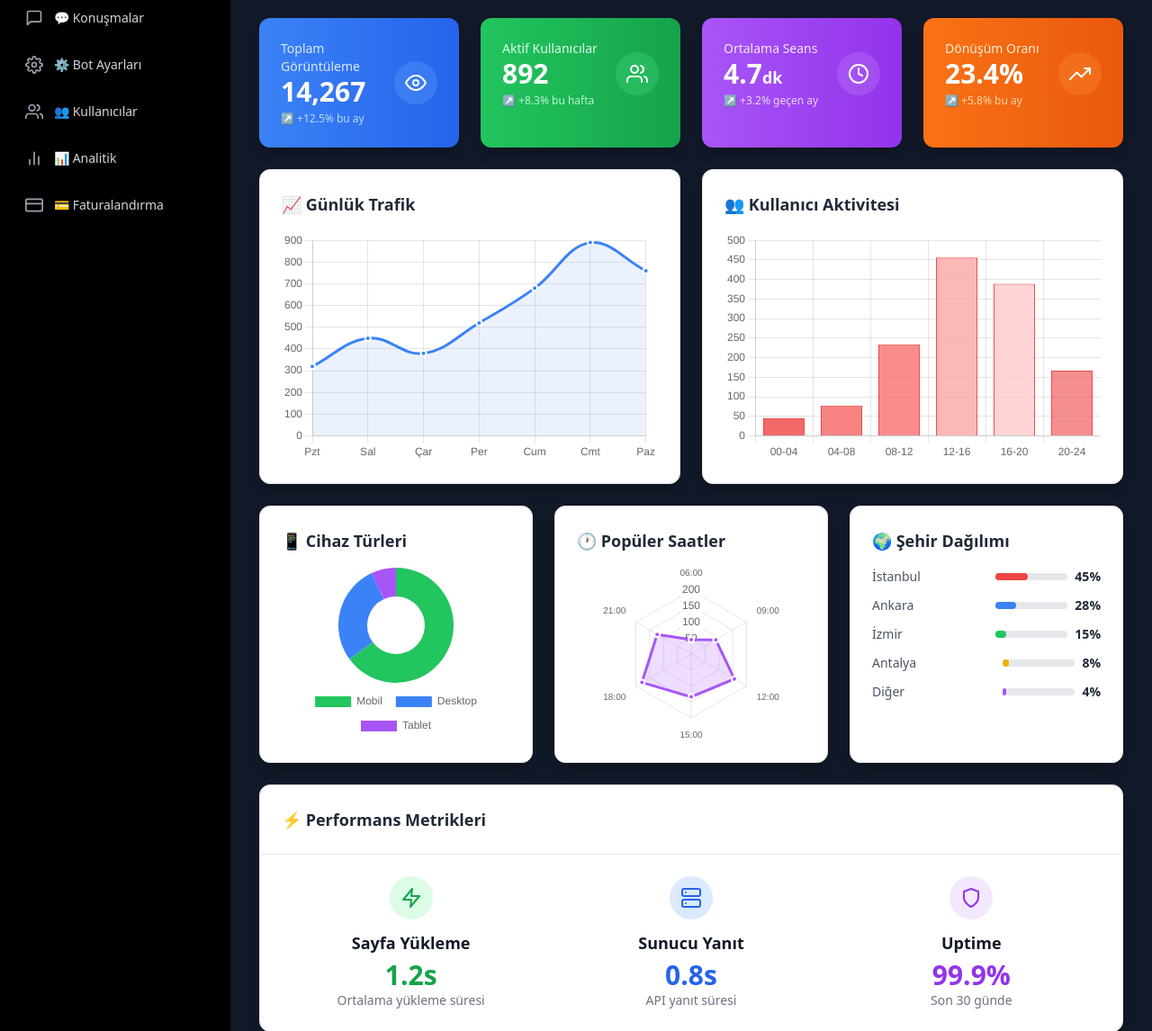
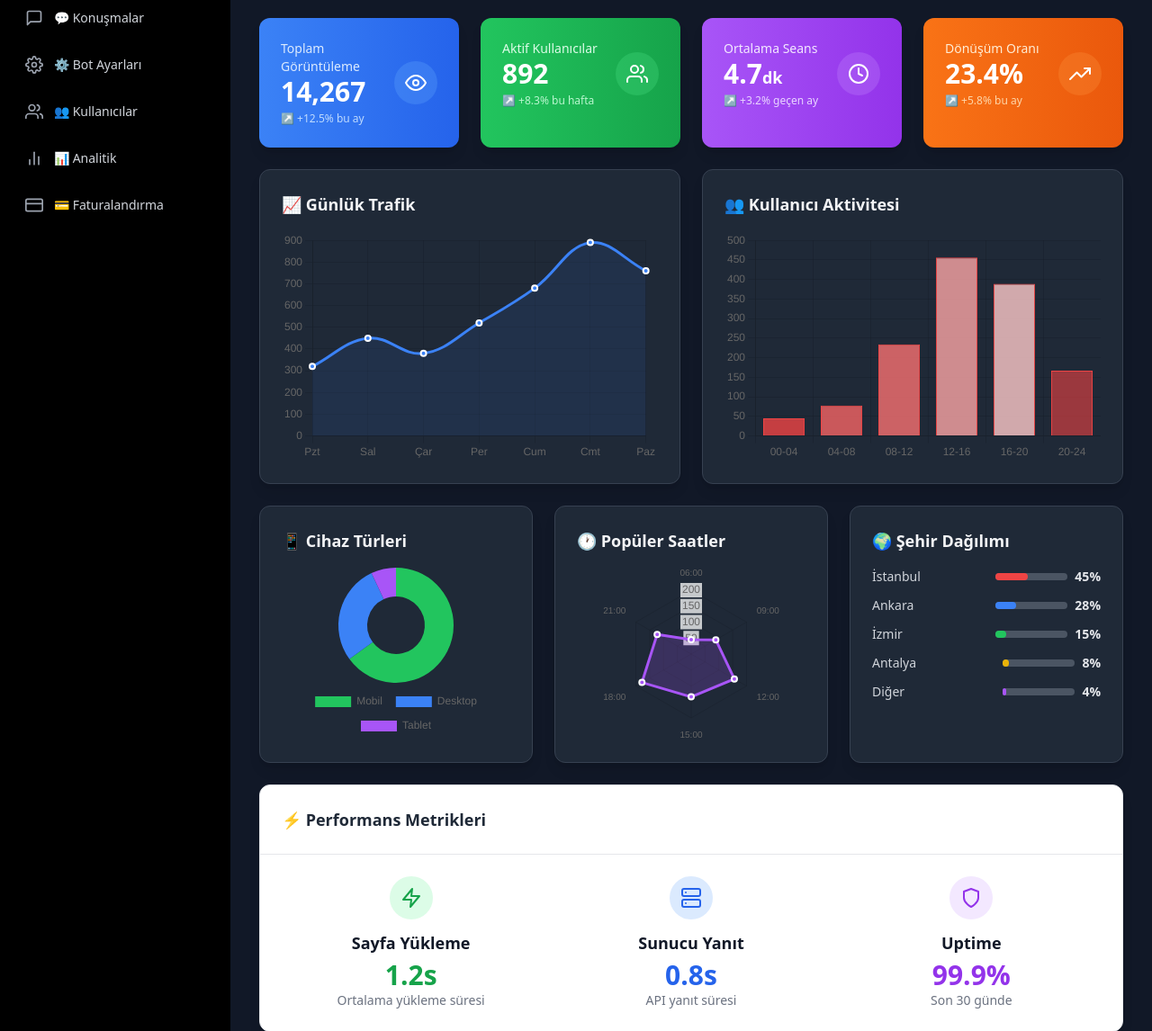
Before and after one commit to sikissavar-pixel/botcuk, a Flask app: template templates/analytics.html in a window 1280 px wide. Shown: the part 150-1296 px from the top of the page at 90% size. Run offline with Flask 3, Linux system fonts and the light colour scheme; the template is opened without the code that fills it, so the values that code supplies are empty; some libraries are stand-ins or nearby versions.

Commit message:
Apply a dark theme to all application menus and graphs
Update `analytics.html` to apply a dark theme (bg-gray-800) to all chart containers and text elements, including titles and data labels. This change aligns with the user's request for a dark mode across the application's interface.

Replit-Commit-Author: Agent
Replit-Commit-Session-Id: 54fe6a02-0296-4675-95f7-befa3d5059c6
Replit-Commit-Checkpoint-Type: intermediate_checkpoint
Replit-Commit-Screenshot-Url: https://storage.googleapis.com/screenshot-production-us-central1/76404261-00aa-4382-b7c3-d7e39bb57922/54fe6a02-0296-4675-95f7-befa3d5059c6/LB2kbId

```diff
--- a/templates/analytics.html
+++ b/templates/analytics.html
@@ -75,16 +75,16 @@
   <!-- Grafikler -->
   <div class="grid grid-cols-1 lg:grid-cols-2 gap-6">
     <!-- Trafik Grafiği -->
-    <div class="bg-white p-6 rounded-xl shadow-lg border border-gray-200">
-      <h3 class="text-lg font-semibold text-gray-800 mb-4">📈 Günlük Trafik</h3>
+    <div class="bg-gray-800 p-6 rounded-xl shadow-lg border border-gray-700">
+      <h3 class="text-lg font-semibold text-gray-100 mb-4">📈 Günlük Trafik</h3>
       <div class="h-64">
         <canvas id="trafficChart"></canvas>
       </div>
     </div>
 
     <!-- Kullanıcı Davranışı -->
-    <div class="bg-white p-6 rounded-xl shadow-lg border border-gray-200">
-      <h3 class="text-lg font-semibold text-gray-800 mb-4">👥 Kullanıcı Aktivitesi</h3>
+    <div class="bg-gray-800 p-6 rounded-xl shadow-lg border border-gray-700">
+      <h3 class="text-lg font-semibold text-gray-100 mb-4">👥 Kullanıcı Aktivitesi</h3>
       <div class="h-64">
         <canvas id="userActivityChart"></canvas>
       </div>
@@ -94,68 +94,68 @@
   <!-- İkinci Satır Grafikler -->
   <div class="grid grid-cols-1 lg:grid-cols-3 gap-6">
     <!-- Cihaz Türleri -->
-    <div class="bg-white p-6 rounded-xl shadow-lg border border-gray-200">
-      <h3 class="text-lg font-semibold text-gray-800 mb-4">📱 Cihaz Türleri</h3>
+    <div class="bg-gray-800 p-6 rounded-xl shadow-lg border border-gray-700">
+      <h3 class="text-lg font-semibold text-gray-100 mb-4">📱 Cihaz Türleri</h3>
       <div class="h-48">
         <canvas id="deviceChart"></canvas>
       </div>
     </div>
 
     <!-- En Popüler Saatler -->
-    <div class="bg-white p-6 rounded-xl shadow-lg border border-gray-200">
-      <h3 class="text-lg font-semibold text-gray-800 mb-4">🕐 Popüler Saatler</h3>
+    <div class="bg-gray-800 p-6 rounded-xl shadow-lg border border-gray-700">
+      <h3 class="text-lg font-semibold text-gray-100 mb-4">🕐 Popüler Saatler</h3>
       <div class="h-48">
         <canvas id="hoursChart"></canvas>
       </div>
     </div>
 
     <!-- Coğrafi Dağılım -->
-    <div class="bg-white p-6 rounded-xl shadow-lg border border-gray-200">
-      <h3 class="text-lg font-semibold text-gray-800 mb-4">🌍 Şehir Dağılımı</h3>
+    <div class="bg-gray-800 p-6 rounded-xl shadow-lg border border-gray-700">
+      <h3 class="text-lg font-semibold text-gray-100 mb-4">🌍 Şehir Dağılımı</h3>
       <div class="space-y-3">
         <div class="flex justify-between items-center">
-          <span class="text-sm text-gray-600">İstanbul</span>
+          <span class="text-sm text-gray-300">İstanbul</span>
           <div class="flex items-center space-x-2">
-            <div class="w-20 bg-gray-200 rounded-full h-2">
+            <div class="w-20 bg-gray-600 rounded-full h-2">
               <div class="bg-red-500 h-2 rounded-full" style="width: 45%"></div>
             </div>
-            <span class="text-sm font-semibold text-gray-800">45%</span>
+            <span class="text-sm font-semibold text-gray-200">45%</span>
           </div>
         </div>
         <div class="flex justify-between items-center">
-          <span class="text-sm text-gray-600">Ankara</span>
+          <span class="text-sm text-gray-300">Ankara</span>
           <div class="flex items-center space-x-2">
-            <div class="w-20 bg-gray-200 rounded-full h-2">
+            <div class="w-20 bg-gray-600 rounded-full h-2">
               <div class="bg-blue-500 h-2 rounded-full" style="width: 28%"></div>
             </div>
-            <span class="text-sm font-semibold text-gray-800">28%</span>
+            <span class="text-sm font-semibold text-gray-200">28%</span>
           </div>
         </div>
         <div class="flex justify-between items-center">
-          <span class="text-sm text-gray-600">İzmir</span>
+          <span class="text-sm text-gray-300">İzmir</span>
           <div class="flex items-center space-x-2">
-            <div class="w-20 bg-gray-200 rounded-full h-2">
+            <div class="w-20 bg-gray-600 rounded-full h-2">
               <div class="bg-green-500 h-2 rounded-full" style="width: 15%"></div>
             </div>
-            <span class="text-sm font-semibold text-gray-800">15%</span>
+            <span class="text-sm font-semibold text-gray-200">15%</span>
           </div>
         </div>
         <div class="flex justify-between items-center">
-          <span class="text-sm text-gray-600">Antalya</span>
+          <span class="text-sm text-gray-300">Antalya</span>
           <div class="flex items-center space-x-2">
-            <div class="w-20 bg-gray-200 rounded-full h-2">
+            <div class="w-20 bg-gray-600 rounded-full h-2">
               <div class="bg-yellow-500 h-2 rounded-full" style="width: 8%"></div>
             </div>
-            <span class="text-sm font-semibold text-gray-800">8%</span>
+            <span class="text-sm font-semibold text-gray-200">8%</span>
           </div>
         </div>
         <div class="flex justify-between items-center">
-          <span class="text-sm text-gray-600">Diğer</span>
+          <span class="text-sm text-gray-300">Diğer</span>
           <div class="flex items-center space-x-2">
-            <div class="w-20 bg-gray-200 rounded-full h-2">
+            <div class="w-20 bg-gray-600 rounded-full h-2">
               <div class="bg-purple-500 h-2 rounded-full" style="width: 4%"></div>
             </div>
-            <span class="text-sm font-semibold text-gray-800">4%</span>
+            <span class="text-sm font-semibold text-gray-200">4%</span>
           </div>
         </div>
       </div>
```
Also changed, not shown: 1 other file.
